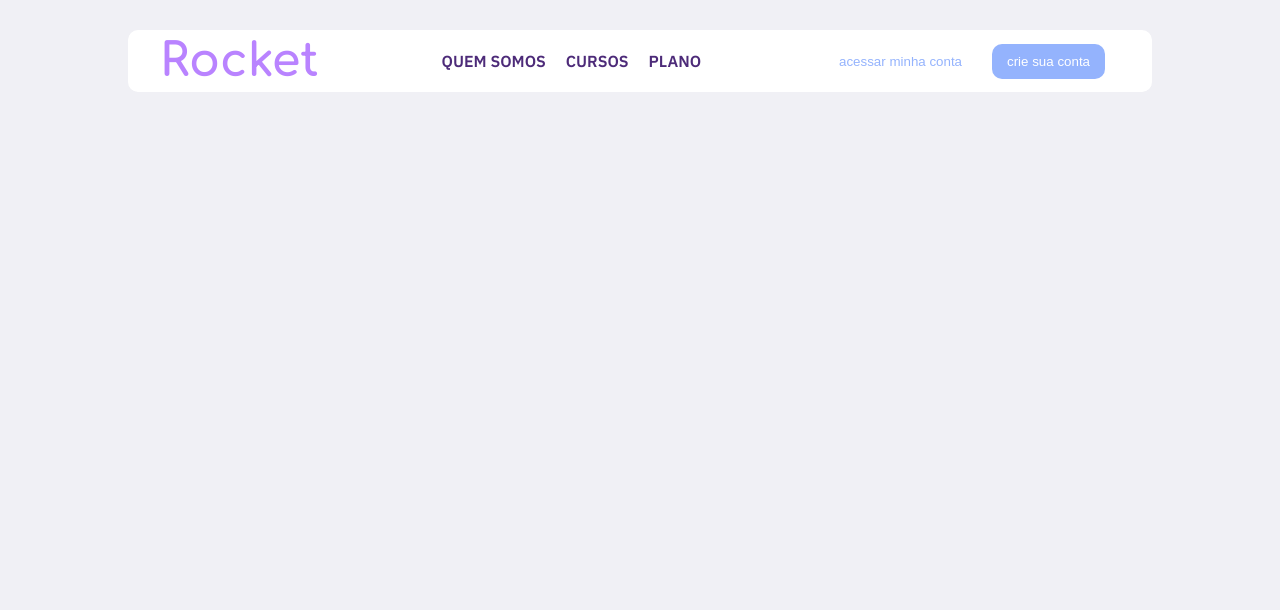
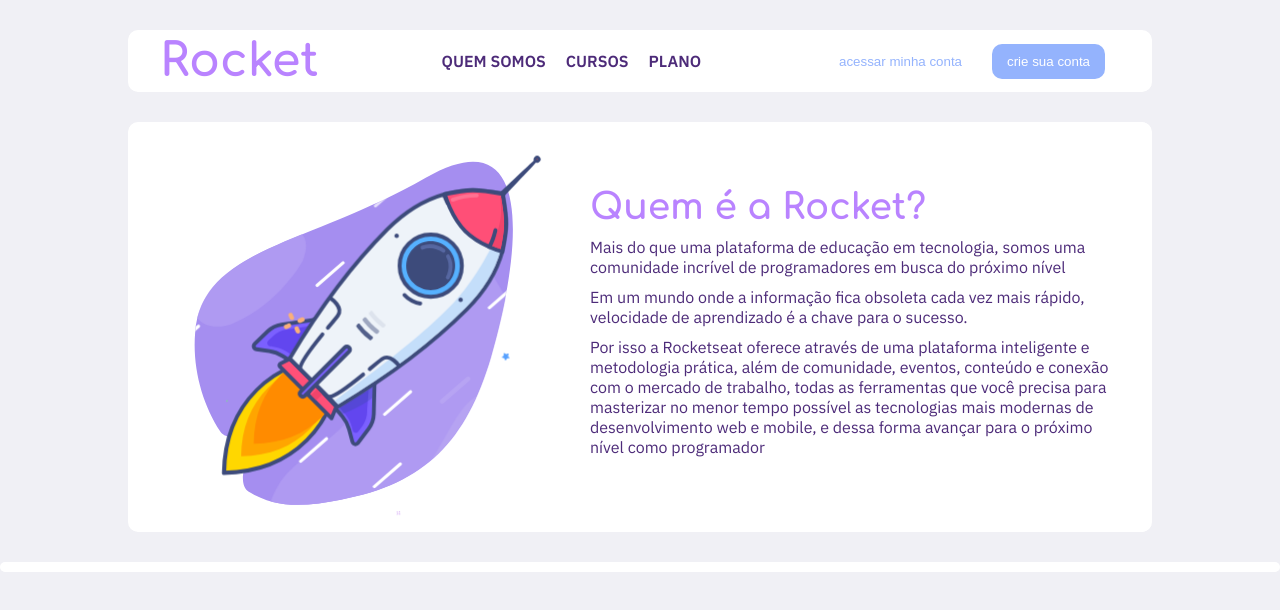
Before and after one commit to JGcampos1/challenge-do-while, a React (Create React App) app: page / in a window 1280 px wide. Shown: the top 610 px of the page. Built offline with nearby package versions, Linux system fonts and the light colour scheme.

Commit message:
feat: add section about

```diff
--- a/package.json
+++ b/package.json
@@ -25,6 +25,7 @@
         "@types/node": "^16.11.12",
         "@types/react": "^17.0.37",
         "@types/react-dom": "^17.0.11",
+        "@types/react-lottie": "^1.2.6",
         "@types/react-router-dom": "^5.3.2",
         "@types/styled-components": "^5.1.18",
         "@typescript-eslint/eslint-plugin": "^5.7.0",
--- /dev/null
+++ b/src/presentation/pages/home/components/About/index.tsx
@@ -0,0 +1,42 @@
+import React from 'react'
+import Lottie from 'react-lottie'
+import animationData from '../../../../../main/assets/looties/rocket.json'
+import { Container } from './styles'
+
+const About: React.FC = () => {
+  console.log(animationData)
+  const defaultOptions = {
+    loop: true,
+    autoplay: true,
+    animationData: animationData,
+    rendererSettings: {
+      preserveAspectRatio: 'xMidYMid slice'
+    }
+  }
+  return (
+    <Container>
+      <Lottie options={defaultOptions} height={400} width={400} />
+      <div className="conteinerAboute" id="About">
+        <h2>Quem é a Rocket?</h2>
+        <p>
+          Mais do que uma plataforma de educação em tecnologia, somos uma
+          comunidade incrível de programadores em busca do próximo nível
+        </p>
+        <p>
+          Em um mundo onde a informação fica obsoleta cada vez mais rápido,
+          velocidade de aprendizado é a chave para o sucesso.
+        </p>
+        <p>
+          Por isso a Rocketseat oferece através de uma plataforma inteligente e
+          metodologia prática, além de comunidade, eventos, conteúdo e conexão
+          com o mercado de trabalho, todas as ferramentas que você precisa para
+          masterizar no menor tempo possível as tecnologias mais modernas de
+          desenvolvimento web e mobile, e dessa forma avançar para o próximo
+          nível como programador
+        </p>
+      </div>
+    </Container>
+  )
+}
+
+export default About
--- /dev/null
+++ b/src/presentation/pages/home/components/About/styles.ts
@@ -0,0 +1,26 @@
+import styled from 'styled-components'
+
+export const Container = styled.div`
+  max-width: 960px;
+  margin: 30px auto;
+  background: #ffffff;
+  backdrop-filter: blur(10px);
+  border-radius: 10px;
+  padding: 5px 32px;
+  display: flex;
+  justify-content: space-between;
+  align-items: center;
+
+  .conteinerAboute {
+    margin-left: 30px;
+    flex: 3;
+    h2 {
+      color: var(--pruple-pastel);
+    }
+    p {
+      margin: 10px 0;
+      color: var(--dark-color);
+      font-weight: 500px;
+    }
+  }
+`
--- /dev/null
+++ b/src/presentation/pages/home/components/courses/index.tsx
@@ -0,0 +1,9 @@
+import React from 'react'
+
+import { Container } from './styles'
+
+const Courses: React.FC = () => {
+  return <Container></Container>
+}
+
+export default Courses
--- /dev/null
+++ b/src/presentation/pages/home/components/courses/styles.tsx
@@ -0,0 +1,13 @@
+import styled from 'styled-components'
+
+export const Container = styled.div`
+  margin: 30px auto;
+
+  background: #ffffff;
+  backdrop-filter: blur(10px);
+  border-radius: 10px;
+  padding: 5px 32px;
+
+
+  }
+`
--- a/src/presentation/pages/home/index.tsx
+++ b/src/presentation/pages/home/index.tsx
@@ -1,5 +1,7 @@
 import Header from 'presentation/components/header'
 import React from 'react'
+import About from './components/About'
+import Courses from './components/courses'
 
 // import { Container } from './styles';
 
@@ -7,6 +9,8 @@
   return (
     <>
       <Header />
+      <About />
+      <Courses />
     </>
   )
 }
--- a/src/presentation/styles/globalStyles.ts
+++ b/src/presentation/styles/globalStyles.ts
@@ -7,6 +7,7 @@
   --white: #ffffff;
   --dark-color:#4D2B79;
   --blue-pastel:#94B3FD;
+  --blue-clean-pastel:#94DAFF;
 }
   *{
     margin:0;
```
Also changed, not shown: 2 other files (tests, documents, lock files or other folders).
